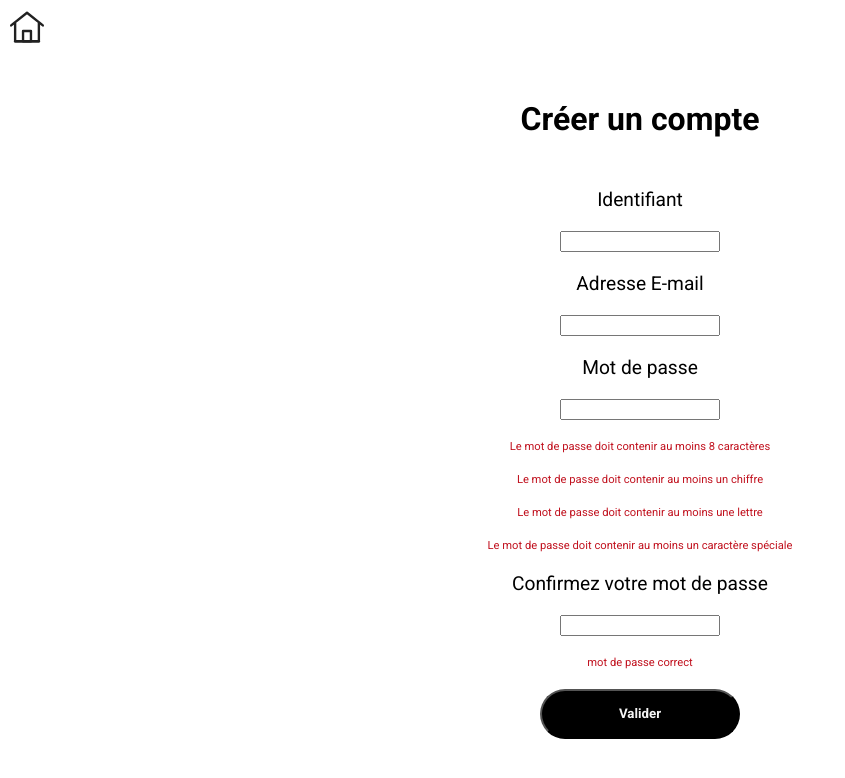
After one commit to Nicolas-Dmb/liste_corpoprietaire, a Flask app: page /register in a window 1280 px wide. The commit adds this page. Shown: the top 778 px of the page, without its empty margins (0-845 px from the left). Run offline with Flask 3, Linux system fonts and the light colour scheme.

Commit message:
Creation des comptes

```diff
--- a/app.py
+++ b/app.py
@@ -1,38 +1,140 @@
-#flask run --host=0.0.0.0
-
 import os
 from flask import Flask, flash, render_template, request, send_file, url_for, redirect, session
 import pandas as pd
-import atexit
-import shutil
+import secrets
 from test import transform_file
 from excel import names_coproprietes, residence_principale
 from lots import tri_liste_lot, add_lot
 from compare import compare_list
+from MP import test_password
+from flask_bcrypt import Bcrypt
+from flask_login import LoginManager, UserMixin, login_user, login_required
+from flask_sqlalchemy import SQLAlchemy
+from sqlalchemy.orm import DeclarativeBase, Mapped, mapped_column
+from sqlalchemy import String, select
+
+
 
 template_folder = os.path.join(os.path.dirname(os.path.abspath(__file__)), 'templates')
 static_folder = os.path.join(os.path.dirname(os.path.abspath(__file__)), 'static')
 
+app = Flask(__name__)
+#app.config['SERVER_NAME'] = 'listexcel.fr/'
+app.secret_key = os.urandom(24)
+bcrypt = Bcrypt(app)
+login_manager = LoginManager(app)
 
-#app = Flask(__name__, template_folder=template_folder, static_folder=static_folder)
-app = Flask(__name__)
-app.config['SERVER_NAME'] = 'listexcel.fr/'
+#flask-login
+class User(UserMixin):
+    def __init__(self, id_user):
+        self.id_user = id_user
 
-app.secret_key = os.urandom(24)
+    def get_id(self):
+        return str(self.id_user)
+
+@login_manager.user_loader
+def load_user(id_user):
+    return User(id_user)
+
+#Gestion de la base de données avec SQLalchemy
+class Base(DeclarativeBase):
+    pass
+
+db_account = SQLAlchemy(model_class=Base)
+
+app.config['SQLALCHEMY_DATABASE_URI']  = 'sqlite:///session.db'
+db_account.init_app(app)
+
+class Account(db_account.Model):
+    ID_user = db_account.Column(db_account.String(255), primary_key=True, unique=True, nullable=False)
+    Password = db_account.Column(db_account.String(255), nullable=False)
+    Email = db_account.Column(db_account.String(255), nullable=False, unique=True)
+
+with app.app_context():
+    db_account.create_all()
+
+
+@app.route("/login", methods=['GET', 'POST'])
+def login():
+    session.clear()
+    if request.method == 'POST':
+        if not request.form.get("username"):
+            return render_template("login.html", attention = "Vous devez transmettre un identifiant")
+
+        if not request.form.get("password"):
+            return render_template("login.html", attention = "Vous devez transmettre un mot de passe")
+
+        user_informations = Account.query.filter_by(ID_user = request.form.get("username")).first()
+
+        if user_informations:
+            if bcrypt.check_password_hash(user_informations.Password, request.form.get("password")):
+                session['secret_key'] = secrets.token_urlsafe(24)
+                user = User(user_informations.ID_user)
+                login_user(user)
+
+                return render_template('accueil.html')
+            else:
+                return render_template("login.html", attention = "identifiant ou mot de passe invalide")
+        else:
+            return render_template("login.html", attention = "identifiant ou mot de passe invalide")
+
+    else :
+        return render_template("login.html")
+
+@app.route('/register', methods=['GET','POST'])
+def register():
+    if request.method == 'POST':
+
+        # Vérifier les données saisies par l'user
+        if not request.form.get("username"):
+            return render_template("register.html", attention = "Vous devez transmettre un identifiant")
+        if not request.form.get("Email"):
+            return render_template("register.html", attention = "Vous devez transmettre une adresse E-mail")
+        if not request.form.get("password"):
+            return render_template("register.html", attention = "Vous devez transmettre un mot de passe")
+        if not request.form.get("password2"):
+            return render_template("register.html", attention = "Vous devez confirmer votre mot de passe")
+        MP = test_password(request.form.get("password"))
+        if MP == False :
+            return render_template("register.html", attention = "Le mot de passe doit contenir 8 caractères et minimum 1 MAJ, 1 MIN et 1 chiffre")
+        if request.form.get("password") != request.form.get("password2"):
+            return render_template("register.html", attention = "Erreur dans la confirmation du mot de passe")
+
+        user_informations = Account.query.filter_by(ID_user = request.form.get("username")).first()
+        if user_informations:
+            return render_template("register.html", attention = "Ce nom d'utilisateur existe déjà")
+
+        #Si toutes les données sont valides on les enregistres
+        identifiant = request.form.get('username')
+        email = request.form.get('Email')
+        password = bcrypt.generate_password_hash(request.form.get('password'))
+        account = Account(ID_user = identifiant, Password = password, Email = email)
+        db_account.session.add(account)
+        db_account.session.commit()
+
+        return render_template('login.html')
+
+    else:
+        return render_template("register.html")
 
 @app.route("/")
+@login_required
 def accueil():
     return render_template("accueil.html")
 
 
 @app.route("/fichier", methods=["GET", "POST"])
+@login_required
 def fichier():
     if request.method == "POST":
         if "fichiercsv" in request.files:
             fichier_upload = request.files["fichiercsv"]
 
+            # Générer une clé secrète unique pour cet utilisateur
+            secret_key = secrets.token_urlsafe(24)
+
             if fichier_upload.filename != "":
-                nom_fichier = f"/tmp/{app.secret_key}.csv"
+                nom_fichier = f"/tmp/{secret_key}.csv"
 
                 fichier_upload.save(nom_fichier)
 
@@ -51,7 +153,7 @@ def fichier():
                     # on liste la ou les copropriétés présente dans notre nouvelle liste et le nombre de copro qu'on renvoie au second form
                     liste_coproprietes = names_coproprietes(nom_fichier)
                     nombre_coproprietes = len(liste_coproprietes)
-                    return render_template("listecopro2.html", liste_coproprietes = liste_coproprietes, nombre_coproprietes = nombre_coproprietes )
+                    return render_template("listecopro2.html", liste_coproprietes = liste_coproprietes, nombre_coproprietes = nombre_coproprietes, user_secret_key = secret_key )
 
 
                 else:
@@ -67,6 +169,7 @@ def fichier():
 
 #affichage du 2eme form avant la création de liste_copropriétaires.csv
 @app.route("/fichier/RP", methods=["GET", "POST"])
+@login_required
 def form():
     if request.method == "POST":
         if request.form.get("OuiNon_RP")== "oui":
@@ -119,6 +222,7 @@ def form():
 
 #page pour ajouter les numéro de lot
 @app.route("/fichier/lot", methods=["GET", "POST"])
+@login_required
 def form2():
     if request.method == "POST":
         if request.form.get("OuiNon_lot") == "oui":
@@ -173,12 +277,14 @@ def form2():
 
 #page d'indication et de bouton de téléchargement de liste_copropriétaires.csv
 @app.route('/liste_coproprietaires_downloads')
+@login_required
 def page_de_telechargement():
     fichier = f"/tmp/{app.secret_key}.csv"
     return render_template("downloads_liste_coproprietaires.html", fichier = fichier)
 
 # fonction de renvoie de ma nouvelle liste
 @app.route('/downloads')
+@login_required
 def telechargement():
         return send_file(f"/tmp/{app.secret_key}.csv",
             as_attachment=True,
@@ -187,6 +293,7 @@ def telechargement():
 
 
 @app.route('/MAJliste', methods=["GET", "POST"])
+@login_required
 def recuperer_newliste():
     if request.method == "POST":
         fichiers_user = ["votre_liste", "liste_ics"]
@@ -226,6 +333,7 @@ def recuperer_newliste():
 
 
 @app.route('/MAJliste/lot', methods=["GET", "POST"])
+@login_required
 def addlot():
     if request.method == "POST":
         if request.form.get("OuiNon_lot") == "oui":
@@ -279,6 +387,7 @@ def addlot():
         return render_template("comparer_liste.html")
 
 @app.route('/MAJliste/2')
+@login_required
 def MAJliste():
     #on compare liste_ics.csv et liste_user.csv et sa renvoie la nouvelle liste vers liste_copropriétaires
     try :
--- /dev/null
+++ b/static/connexion.css
@@ -0,0 +1,14 @@
+
+
+.same,.taille, .chiffre,.lettre,.caractere{
+    font-size: 0.7em;
+    margin:0;
+    margin-block-start: 0em;
+    margin-block-end: 0em;
+    color:#C1121F;
+}
+.same.ok,.taille.ok, .chiffre.ok,.lettre.ok,.caractere.ok{
+    font-size: 0.7em;
+    margin:0;
+    color: green;
+}
--- /dev/null
+++ b/static/connexion.js
@@ -0,0 +1,104 @@
+//vérifier la validité du mot de passe et que la confirmation MP est similaire
+let MP = document.getElementById("password")
+let MPconf = document.getElementById("password2")
+let form = document.querySelector(".newAccount")
+
+
+    //verif MP
+MP.addEventListener("input", () => {
+
+    //on vérifie que le mot de passe respecte les critères
+    verifMP(MP)
+
+    //lancement de same
+    sameMP(MP, MPconf)
+});
+
+    //verif que se sont les mm MP
+MPconf.addEventListener("input", () => {
+
+        //on vérifie que le mot de passe respecte les critères
+        sameMP(MP, MPconf)
+});
+
+    //On vérifie avant de valider le formulaire
+form.addEventListener("submit", (event)=> {
+    // On empêche le comportement par défaut
+    event.preventDefault();
+
+    let verif = verifMP(MP)
+    let same = sameMP(MP, MPconf)
+
+    if (verif===true){
+        if (same === true){
+            form.submit();
+        }else{
+            alert("le mot de passe de confirmation n'est pas bon")
+        }
+    }else{
+        alert("le mot de passe ne respect pas les critères de sécurité")
+    }
+})
+
+function verifMP(MP){
+let valeurMP = MP.value;
+let caractere = document.querySelector(".caractere")
+let lettre = document.querySelector(".lettre")
+let chiffre = document.querySelector(".chiffre")
+let taille = document.querySelector(".taille")
+let A = 0;
+    if(valeurMP.length >= 8){
+        taille.classList.add("ok")
+        A+=1;
+    }else{
+        if (taille.classList.contains("ok")){
+            taille.classList.remove("ok")
+        }
+    }
+    if(/[0-9]{1}/.test(valeurMP)){
+        chiffre.classList.add("ok")
+        A+=1;
+    }else{
+        if (chiffre.classList.contains("ok")){
+            chiffre.classList.remove("ok")
+        }
+    }
+    if(/[a-zA-Z]{1}/.test(valeurMP)){
+        lettre.classList.add("ok")
+        A+=1;
+    }else{
+        if (lettre.classList.contains("ok")){
+            lettre.classList.remove("ok")
+        }
+    }
+    if(/[^A-Za-z0-9]{1}/.test(valeurMP)){
+        caractere.classList.add("ok")
+        A+=1;
+    }else{
+        if (caractere.classList.contains("ok")){
+            caractere.classList.remove("ok")
+        }
+    }
+    if (A===4){
+        return true;
+    }else{
+        return false;
+    }
+}
+
+function sameMP(MP, MPconf){
+    let valeurMP = MP.value;
+    let valeurMPconf = MPconf.value
+    let same = document.querySelector(".same")
+    console.log(valeurMP)
+    console.log(valeurMPconf)
+    if(valeurMP === valeurMPconf){
+        same.classList.add("ok")
+        return true;
+    }else{
+        if (same.classList.contains("ok")){
+            same.classList.remove("ok")
+        }
+        return false;
+    }
+}
--- a/static/styles.css
+++ b/static/styles.css
@@ -58,6 +58,11 @@ iframe {
     color: red;
 }
 
+.error{
+    color: red;
+    font-size: 0.5em;
+}
+
 @media screen and (max-width: 1200px) {
     h1 {
         font-size: 150%;
--- a/templates/accueil.html
+++ b/templates/accueil.html
@@ -10,7 +10,7 @@
     <h1>Bienvenu</h1>
 
     <div class="container">
-        <p class="categorie"><a href="{{url_for('fichier')}}">Créer une liste</a></p>
-        <p class="categorie"><a href="{{url_for('recuperer_newliste')}}">Mise à jour liste</a></p>
+        <p class="categorie"><a href="{{url_for( templates, filename='listecopro.html')}}">Créer une liste</a></p>
+        <p class="categorie"><a href="{{url_for( templates, filename='comparer_liste.html')}}">Mise à jour liste</a></p>
     </div>
 {% endblock %}
--- /dev/null
+++ b/templates/register.html
@@ -0,0 +1,30 @@
+{% extends "layout.html" %}
+
+{% block link %}
+<link rel="stylesheet" href="{{url_for('static', filename='connexion.js')}}">
+<link rel="stylesheet" href="{{url_for('static', filename='connexion.css')}}">
+{% endblock %}
+{% block title %} Login {% endblock %}
+
+{% block main %}
+    <h1> Créer un compte </h1>
+    {% if attention: %}
+        <p class="error">{{ attention }}</p>
+    {% endif %}
+    <form action="{{ url_for('register') }}" class='newAccount' method="POST" enctype="multipart/form-data">
+        <label for="username">Identifiant</label>
+            <input type="text" id="username" name="username" minlength="1" maxlength="20">
+        <label for="Email">Adresse E-mail</label>
+            <input type="text" id="Email" name="Email">
+        <label for="password">Mot de passe</label>
+            <input type="password" id="password" name="password">
+                <p class="taille">Le mot de passe doit contenir au moins 8 caractères</p>
+                <p class="chiffre">Le mot de passe doit contenir au moins un chiffre</p>
+                <p class="lettre">Le mot de passe doit contenir au moins une lettre</p>
+                <p class="caractere">Le mot de passe doit contenir au moins un caractère spéciale</p>
+        <label for="password2">Confirmez votre mot de passe</label>
+            <input type="password" id="password2" name="password2">
+                <p class="same">mot de passe correct</p>
+        <input type="submit" value="Valider">
+    </form>
+{% endblock %}
```
Also changed, not shown: MP.py (added, +10 -0 lines), requirements.txt (+8 -0 lines), templates/login.html (added, +20 -0 lines), README.md, instance/session.db (added), session.db (added).
